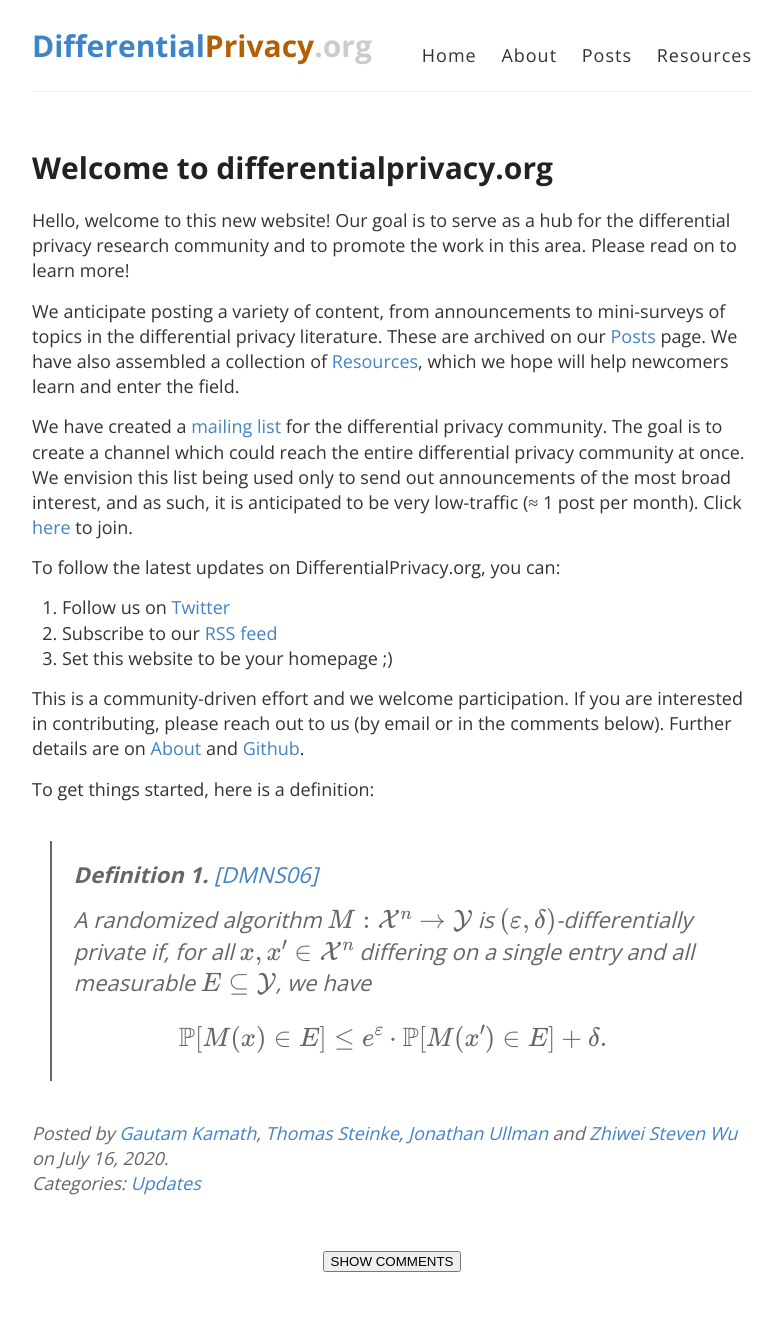
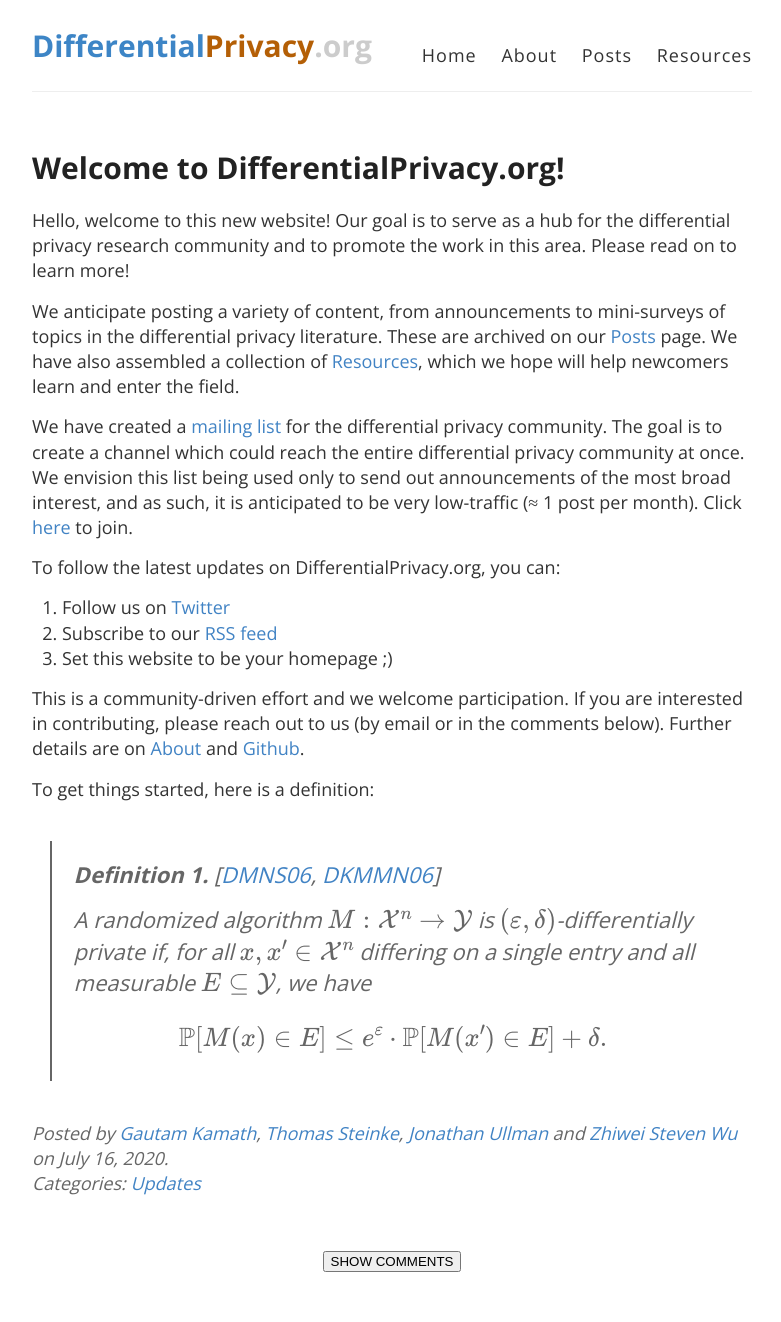
Before and after one commit to differentialprivacy/differentialprivacy, a Jekyll site: the page built from _posts/2020-07-16-welcome.md, in a window 1280 px wide. Shown: the whole page, without its empty margins (248-1029 px from the left). Built offline with Jekyll 4.4.1, drawn with Linux system fonts in a browser that asks for light colours.

Commit message:
Update with changes

```diff
--- a/_posts/2020-07-16-welcome.md
+++ b/_posts/2020-07-16-welcome.md
@@ -1,6 +1,6 @@
 ---
 layout: post
-title: Welcome to differentialprivacy.org
+title: Welcome to DifferentialPrivacy.org!
 comments: true
 authors:
     - gautamkamath
@@ -32,6 +32,6 @@ Further details are on [About](https://differentialprivacy.org/about/) and [Gith
 
 To get things started, here is a definition:
 
-> **Definition 1.** [_\[DMNS06\]_](https://journalprivacyconfidentiality.org/index.php/jpc/article/view/405)
+> **Definition 1.** \[[DMNS06](https://journalprivacyconfidentiality.org/index.php/jpc/article/view/405), [DKMMN06](https://www.iacr.org/archive/eurocrypt2006/40040493/40040493.pdf)\]
 >
 > A randomized algorithm \\(M : \mathcal{X}^n \to \mathcal{Y}\\) is \\((\varepsilon,\delta)\\)-differentially private if, for all \\(x,x' \in \mathcal{X}^n\\) differing on a single entry and all measurable \\(E \subseteq \mathcal{Y}\\), we have \\[\mathbb{P}[M(x) \in E] \le e^\varepsilon \cdot \mathbb{P}[M(x') \in E]  + \delta.\\]
```
